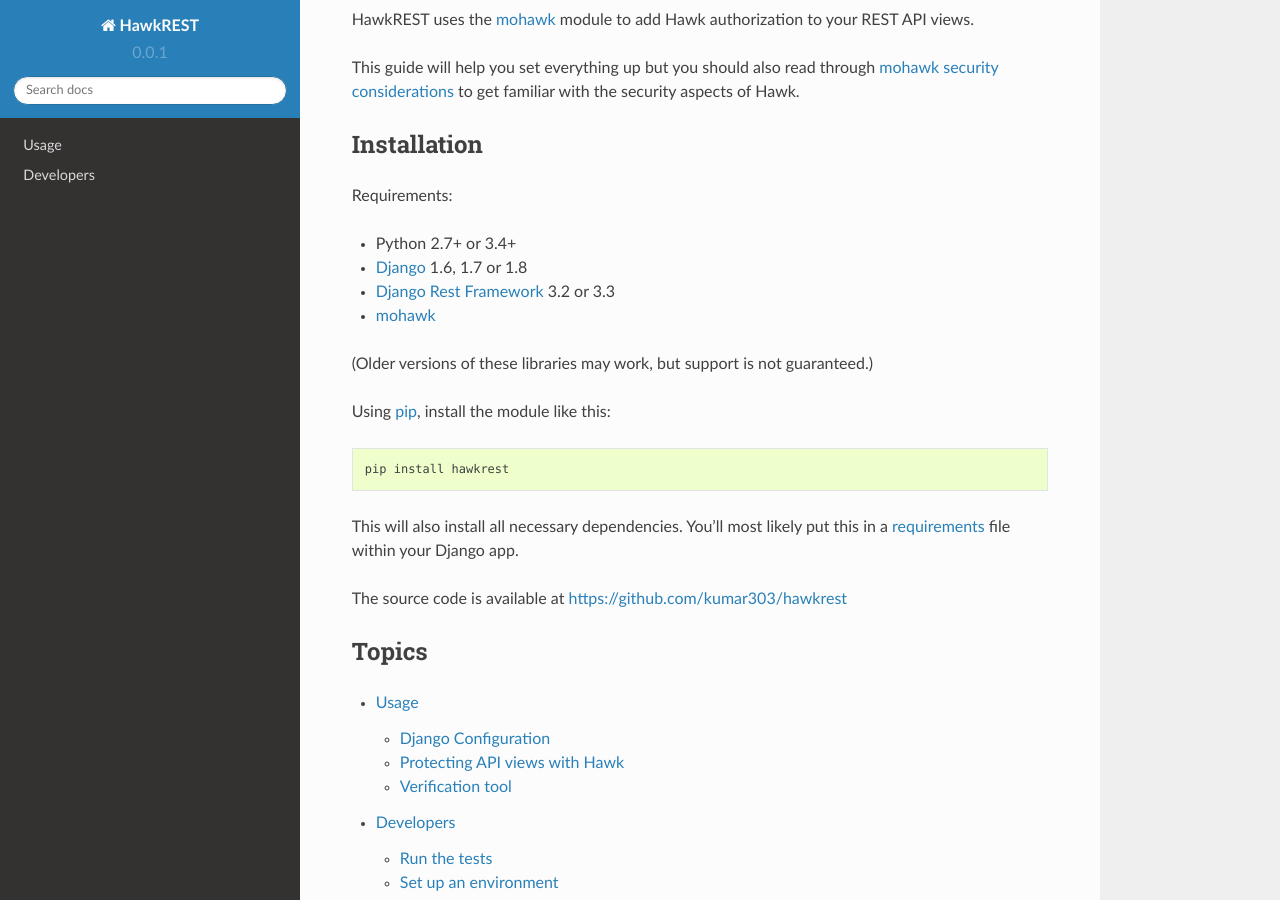
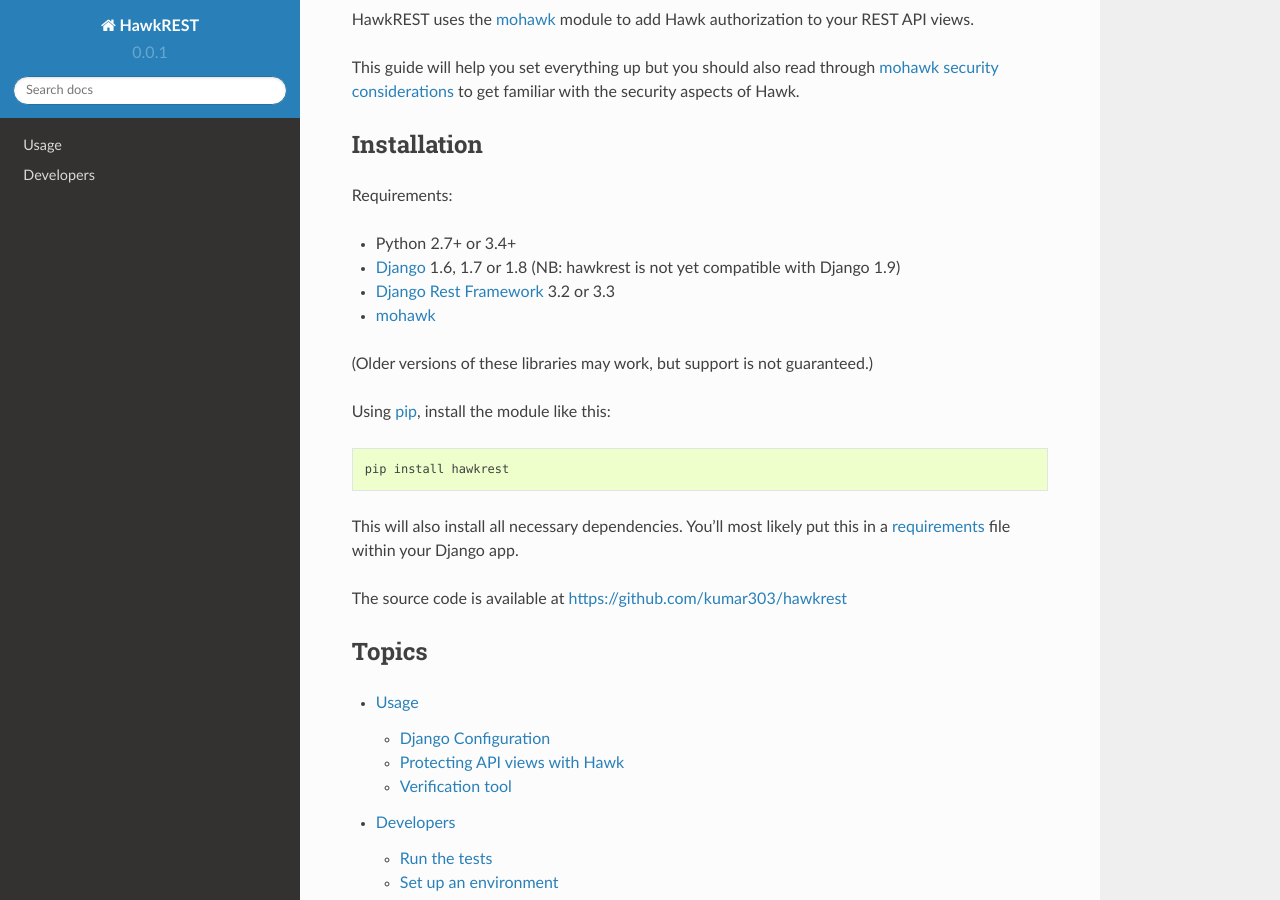
Before and after one commit to kumar303/hawkrest, a Sphinx documentation site: the page built from docs/index.rst, in a window 1280 px wide and 900 px high, scrolled down 316 px. Built offline with Sphinx 7.4.7 and the Read the Docs theme 2.0.0, drawn with Linux system fonts in a browser that asks for light colours.

Commit message:
Test against Django 1.9 but allow failures
There are currently test failures when testing against Django 1.9, so
this enables testing, but marks the jobs as allowed to fail until they
are fixed.

Django 1.9 support was only added to django-rest-framework in v3.3:
https://github.com/tomchristie/django-rest-framework/commit/3d7740fbf3112696873fdaba95c105f9e6df1f18
...so unlike the other Django versions, Django 1.9 cannot be tested
against django-rest-framework v3.2.

```diff
--- a/docs/index.rst
+++ b/docs/index.rst
@@ -51,7 +51,7 @@
 Requirements:
 
 * Python 2.7+ or 3.4+
-* `Django`_ 1.6, 1.7 or 1.8
+* `Django`_ 1.6, 1.7 or 1.8 (NB: hawkrest is not yet compatible with Django 1.9)
 * `Django Rest Framework`_ 3.2 or 3.3
 * `mohawk`_
 (Older versions of these libraries may work, but support is not guaranteed.)
```
Also changed, not shown: .travis.yml, 1 other file.
